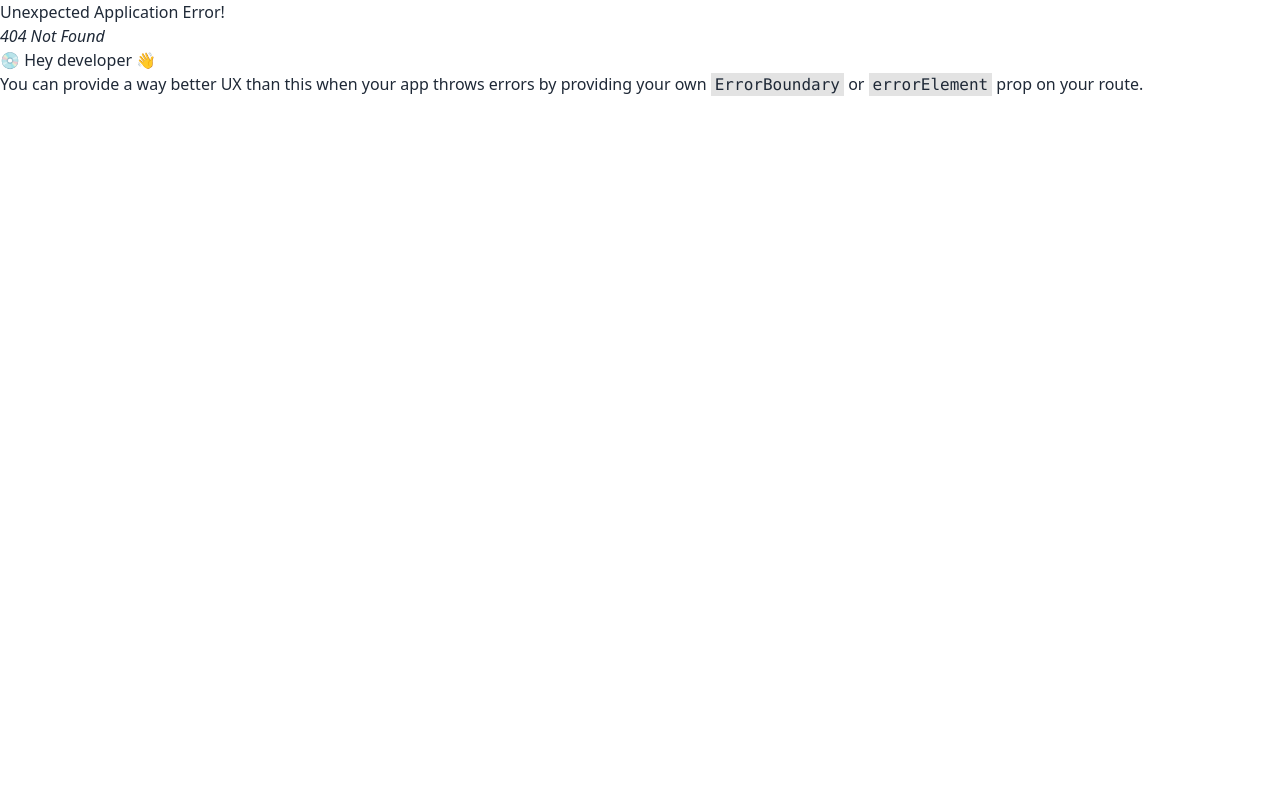
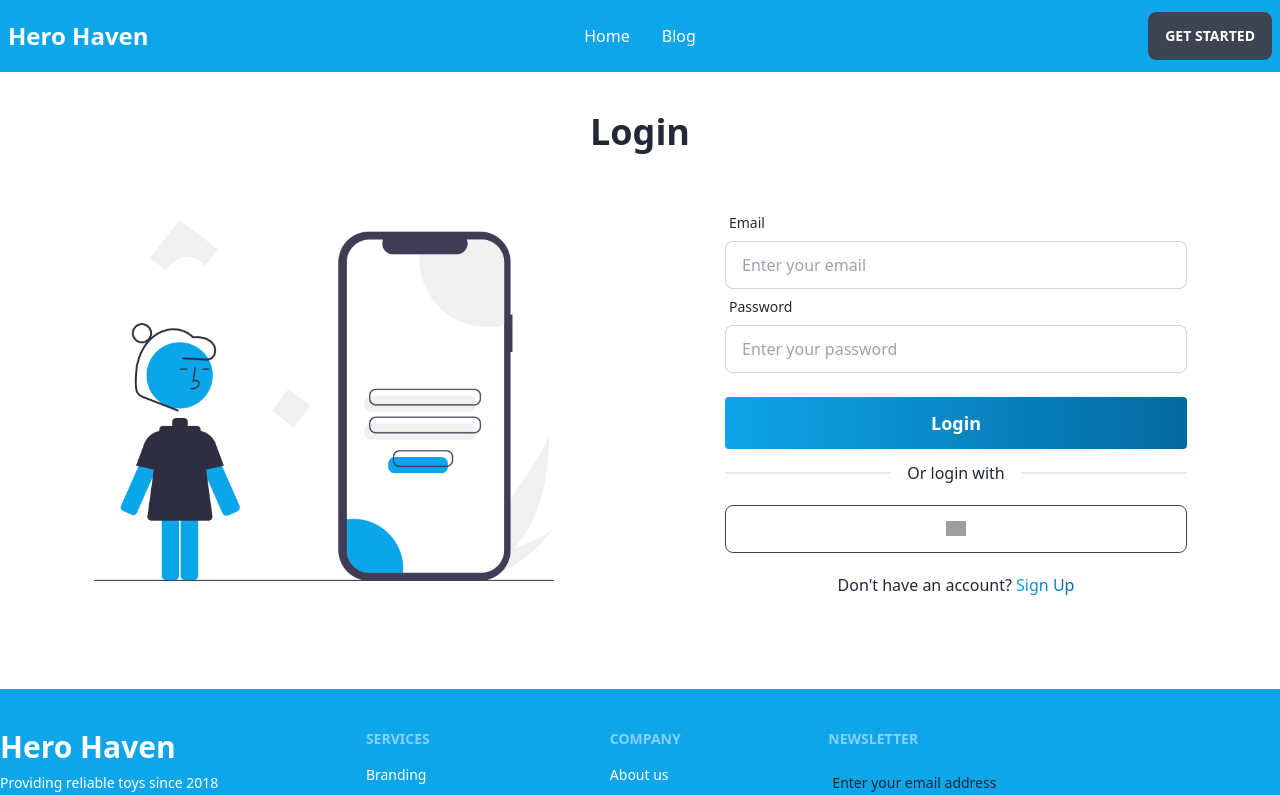
Before and after one commit to Zubayer22/hero-haven-client, a React (Vite) app: page /login in a window 1280 px wide. Before the commit this address had no page. Shown: the top 795 px of the page. Built offline with nearby package versions, Linux system fonts and the light colour scheme; grey boxes are pictures that could not be loaded.

Commit message:
Login page completed

```diff
--- a/src/pages/Home/Products/Products.jsx
+++ b/src/pages/Home/Products/Products.jsx
@@ -11,8 +11,8 @@ const Products = () => {
     },[])
 
     return (
-        <div className='container mx-auto'>
-            <h1 className="text-4xl font-bold text-center">Our Products</h1>
+        <div className='container mx-auto my-10'>
+            <h1 className="text-4xl font-bold text-center mb-10">Our Products</h1>
             <div className='grid grid-cols-3 gap-10'>
                 {
                     products.map(product => <SingleProduct product={product}></SingleProduct>)
--- a/src/pages/Home/Products/SingleProduct.jsx
+++ b/src/pages/Home/Products/SingleProduct.jsx
@@ -6,9 +6,9 @@ const SingleProduct = ({ product }) => {
     const { name, category, price, rating, available_quantity, description, picture_url } = product;
     return (
         <div className="card w-96 bg-base-100 shadow-xl">
-            <figure><img src={picture_url} alt="Shoes" /></figure>
+            <figure><img src={picture_url} className='h-60' alt="Shoes" /></figure>
             <div className="card-body">
-                <h2 className="card-title">
+                <h2 className="card-title text-2xl">
                     {name}
                     {/* <div className="badge badge-secondary">NEW</div> */}
                 </h2>
@@ -24,7 +24,7 @@ const SingleProduct = ({ product }) => {
                 </div>
 
                 <div className="card-actions justify-between">
-                    <p className=' text-2xl font-bold'>{price}</p>
+                    <p className='text-xl font-bold'>{price}</p>
                     <button class="bg-gradient-to-r from-sky-500 to-sky-700 text-white px-6 py-3 rounded-full font-bold text-sm">View Details</button>
                 </div>
             </div>
--- /dev/null
+++ b/src/pages/Login/Login/Login.jsx
@@ -0,0 +1,48 @@
+import React from 'react';
+import login from '../../../assets/undraw_Mobile_login_re_9ntv.png'
+import { Link } from 'react-router-dom';
+
+const Login = () => {
+
+    const handleLogin = event => {
+        event.preventDefault();
+    }
+
+    return (
+        <div className="container mx-auto my-10">
+            <h1 className="text-4xl font-bold text-center">Login</h1>
+            <div className="hero-content flex-col lg:flex-row">
+                <div className='w-md-1/2 w-full'>
+                    <img src={login} className="w-full" />
+                </div>
+
+                <div className='w-md-1/2 w-full'>
+                    <form onSubmit={handleLogin} className='w-3/4 mx-auto'>
+                        <div className="form-control">
+                            <label className="label">
+                                <span className="label-text">Email</span>
+                            </label>
+                            <input type="email" placeholder="Enter your email" className="input input-bordered" />
+                        </div>
+                        <div className="form-control">
+                            <label className="label">
+                                <span className="label-text">Password</span>
+                            </label>
+                            <input type="password" placeholder="Enter your password" className="input input-bordered" />
+                        </div>
+                        <div className="form-control mt-6">
+                            <button className="bg-gradient-to-r from-sky-500 to-sky-700 text-white px-6 py-3 rounded font-bold text-lg">Login</button>
+                        </div>
+                        <div className="divider">Or login with</div>
+                        <div className="form-control mt-6">
+                            <button className="btn bg-white text-black hover:bg-white"><img className='w-5' src="https://i.ibb.co/6NYS9wJ/Google-G-Logo-svg.webp" alt="" /></button>
+                        </div>
+                        <p className='text-center pt-5'>Don't have an account? <Link className='bg-clip-text text-transparent bg-gradient-to-r from-sky-500 to-sky-700' to='/sign-up'>Sign Up</Link></p>
+                    </form>
+                </div>
+            </div>
+        </div>
+    );
+};
+
+export default Login;
--- /dev/null
+++ b/src/pages/Login/SignUp/SignUp.jsx
@@ -0,0 +1,11 @@
+import React from 'react';
+
+const SignUp = () => {
+    return (
+        <div>
+
+        </div>
+    );
+};
+
+export default SignUp;
```
Also changed, not shown: public/products.json (+11 -11 lines), src/routes/Routes.jsx (+10 -0 lines), src/assets/undraw_Mobile_login_re_9ntv.png (added).
